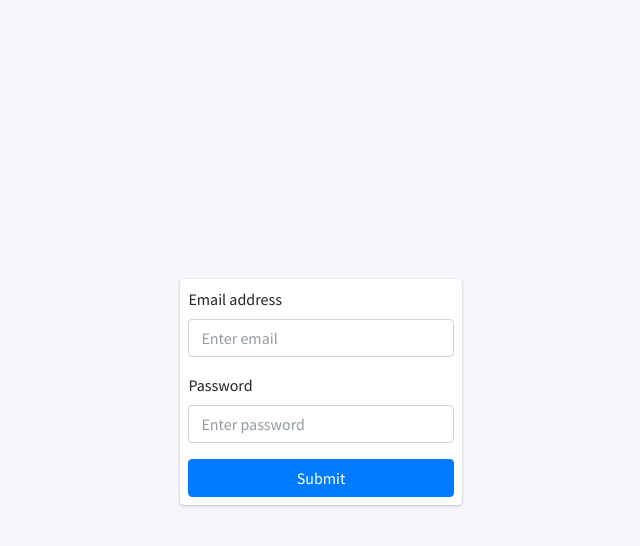
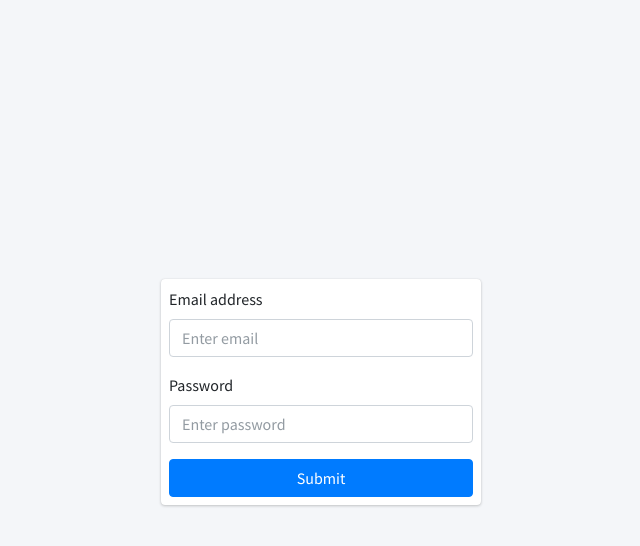
Before and after one commit to vlad1m1r0v/spacelab-kino-cms, a Django app: page /adminlte/login in a window 1280 px wide. Shown: the top 546 px of the page, without its empty margins (319-959 px from the left). Run offline with Django 5.2, Linux system fonts and the light colour scheme; some libraries are stand-ins or nearby versions.

Commit message:
adjst styles for login form

```diff
--- a/kinocms/adminlte/templates/adminlte/login.html
+++ b/kinocms/adminlte/templates/adminlte/login.html
@@ -15,7 +15,7 @@
   <body style="background-color:#f4f6f9">
     <!--Form-->
     <div class="container min-vh-100 d-flex justify-content-center align-items-center">
-      <div class="card p-2 w-25">
+      <div class="card p-2" style="width: 20rem">
         <form  method="post">
           {% csrf_token %}
           <div class="form-group">
```
